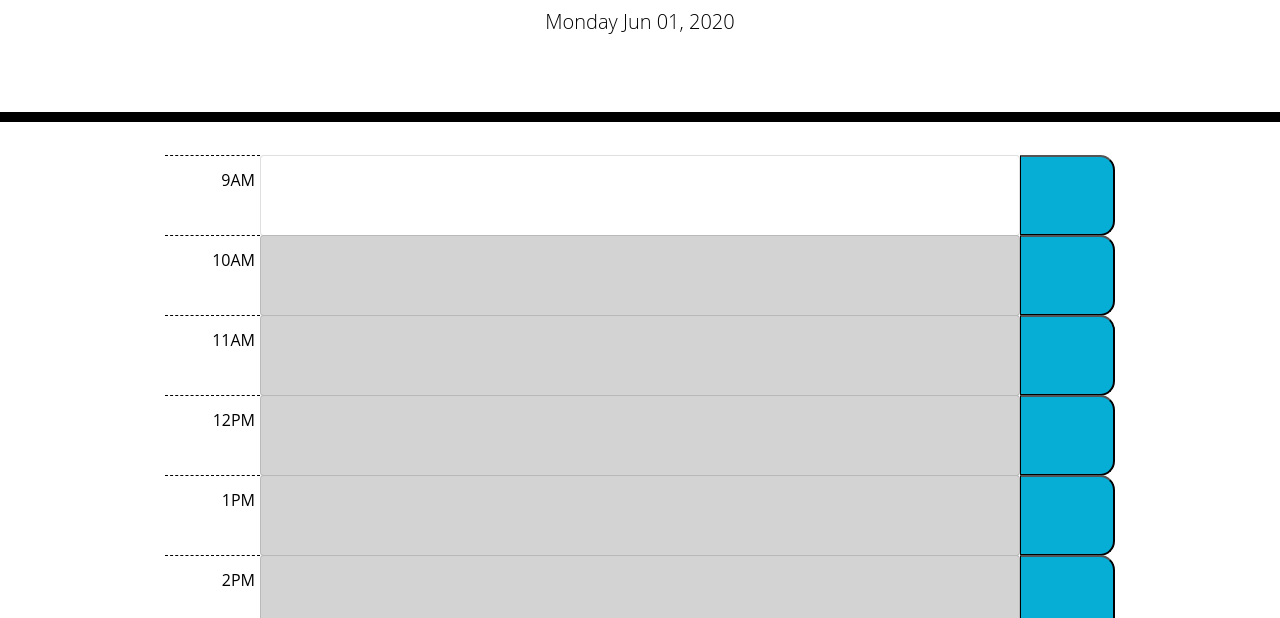
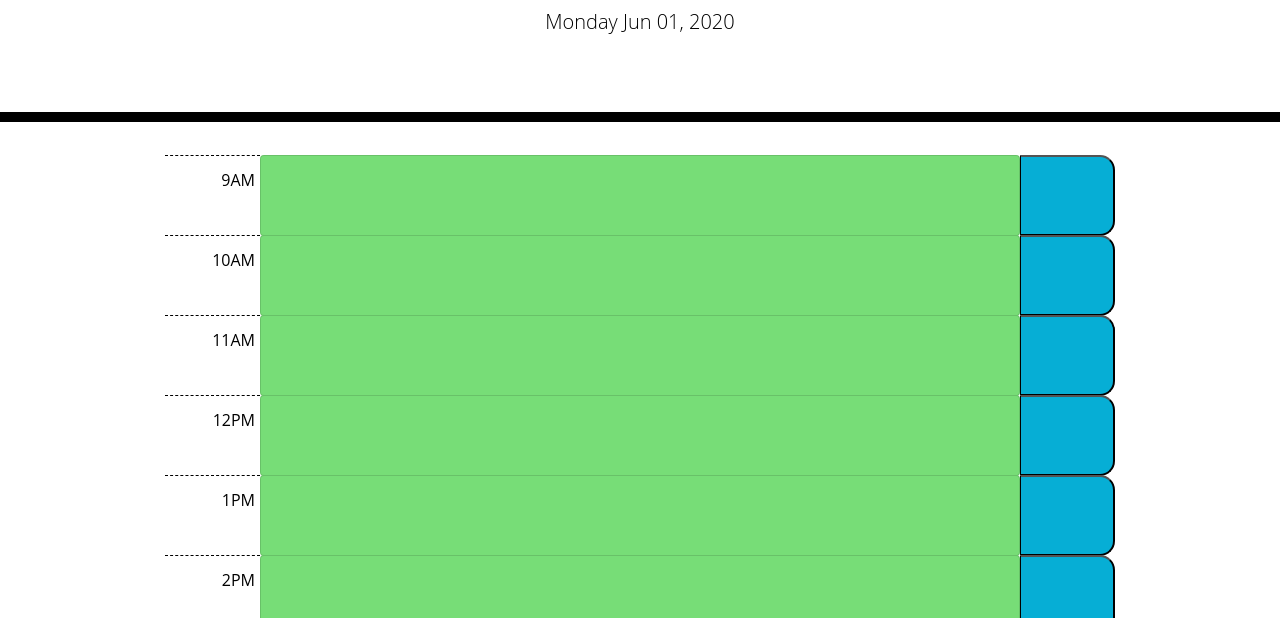
Before and after one commit to MasonMarinko/scheduler, a plain HTML site: page index.html in a window 1280 px wide. Shown: the part 182-800 px from the top of the page. Drawn offline with nearby package versions, Linux system fonts and the light colour scheme; a web font is replaced by a local one.

Commit message:
fixed issue where checkDate() wasn't being called

```diff
--- a/assets/css/style.css
+++ b/assets/css/style.css
@@ -47,7 +47,7 @@ textarea {
 
 .past {
   background-color: #d3d3d3;
-  color: black;
+  text color: black;
 }
 
 .present {
--- a/assets/js/script.js
+++ b/assets/js/script.js
@@ -62,6 +62,7 @@ function checkDates() {
 }
 
 activateLocal(list);
+checkDates();
 
 //=====Refresh checkDates() every 30/mins===//
 setInterval(function () {
```
